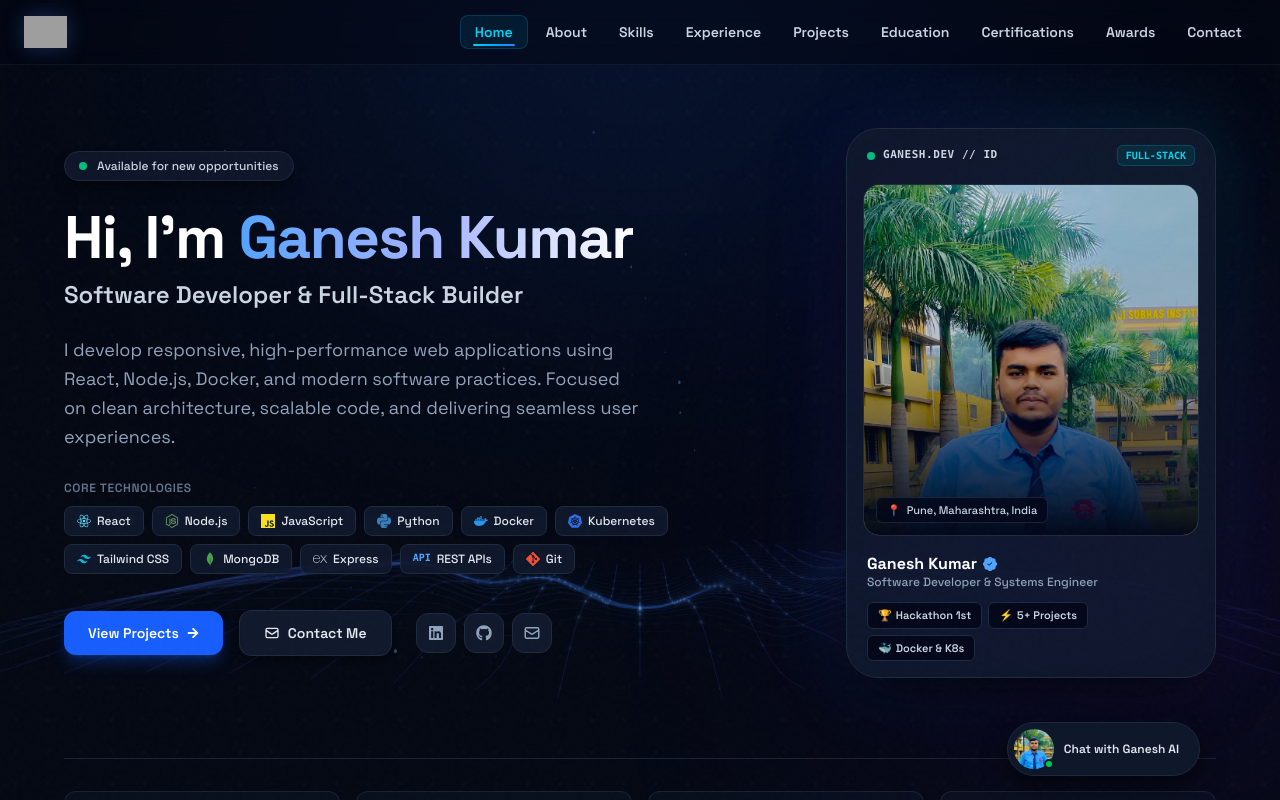
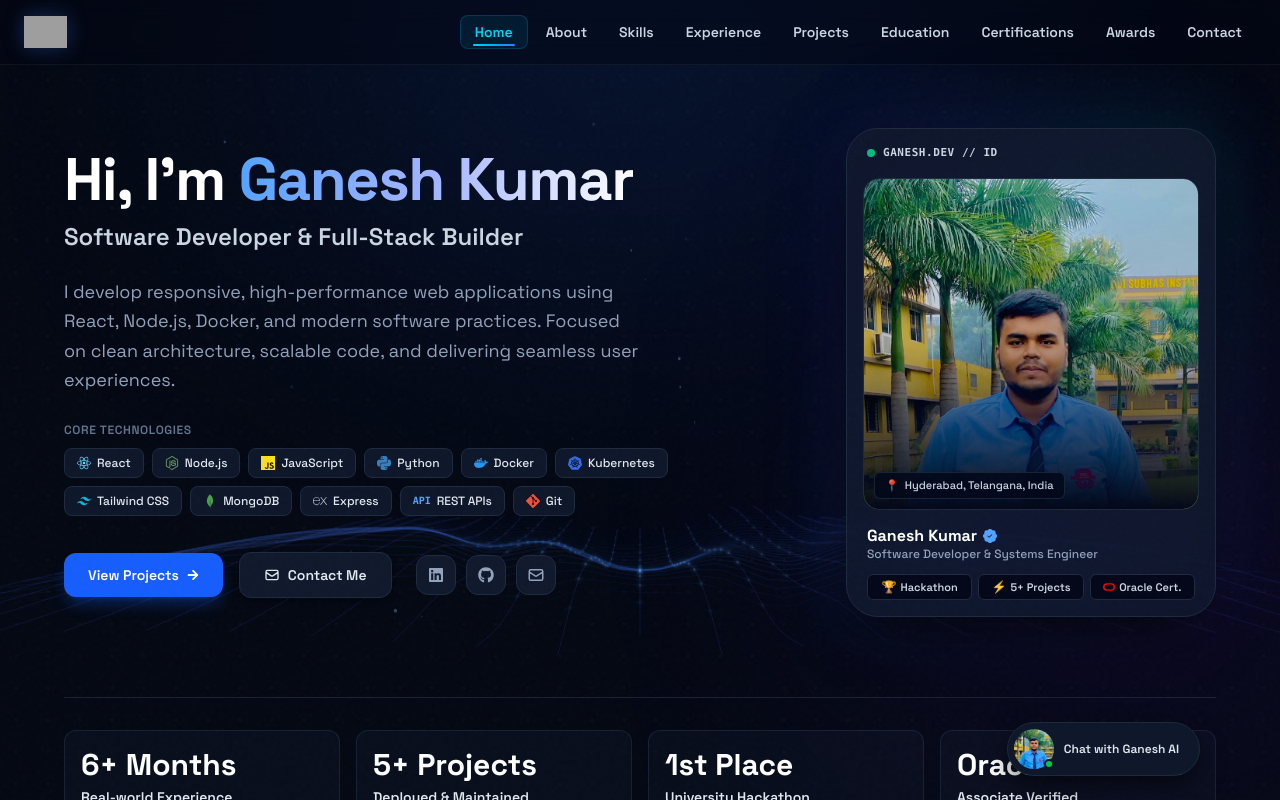
Before and after one commit to codewithganeshhh/react-portfolio, a React (Vite) app: page / in a window 1280 px wide. Shown: the top 800 px of the page. Built offline with nearby package versions, Linux system fonts and the light colour scheme; grey boxes are pictures that could not be loaded.

Commit message:
feat: add Home section component with interactive UI elements

```diff
--- a/src/components/sections/Home.jsx
+++ b/src/components/sections/Home.jsx
@@ -11,6 +11,7 @@ import {
   SiMongodb,
   SiExpress,
   SiGit,
+  SiOracle,
 } from "react-icons/si";
 import { motion } from "framer-motion";
 import { homeData } from "../../constants/home";
@@ -78,15 +79,6 @@ export const Home = () => {
             transition={{ duration: 0.5, ease: "easeOut" }}
             className="lg:col-span-7 space-y-6"
           >
-            {/* Status Pill */}
-            <div className="inline-flex items-center gap-2.5 px-3.5 py-1.5 rounded-full bg-slate-900/90 border border-slate-800 text-xs font-medium text-slate-300 shadow-lg shadow-black/40 backdrop-blur-md">
-              <span className="relative flex h-2 w-2">
-                <span className="animate-ping absolute inline-flex h-full w-full rounded-full bg-emerald-400 opacity-75" />
-                <span className="relative inline-flex rounded-full h-2 w-2 bg-emerald-500" />
-              </span>
-              <span>Available for new opportunities</span>
-            </div>
-
             {/* Main Headline */}
             <div className="space-y-2">
               <h1 className="text-4xl sm:text-6xl font-extrabold tracking-tight text-white leading-[1.1]">
@@ -105,7 +97,7 @@ export const Home = () => {
               I develop responsive, high-performance web applications using React, Node.js, Docker, and modern software practices. Focused on clean architecture, scalable code, and delivering seamless user experiences.
             </p>
 
-            {/* Core Tech Stack (Now with Docker & Kubernetes + Brand Icons) */}
+            {/* Core Tech Stack */}
             <div className="pt-1">
               <p className="text-xs font-semibold text-slate-500 uppercase tracking-wider mb-2.5">
                 Core Technologies
@@ -123,7 +115,7 @@ export const Home = () => {
               </div>
             </div>
 
-            {/* Action Buttons & Socials */}
+            {/* Action Buttons & Socials (With Real Brand Hover Colors) */}
             <div className="flex flex-wrap items-center gap-4 pt-3">
               <MagneticButton strength={0.15}>
                 <a
@@ -145,30 +137,35 @@ export const Home = () => {
                 </a>
               </MagneticButton>
 
-              {/* Social links */}
-              <div className="flex items-center gap-2 pl-2">
+              {/* Social links with Real Brand Colors on Hover */}
+              <div className="flex items-center gap-2.5 pl-2">
+                {/* LinkedIn - Real Color #0A66C2 */}
                 <a
                   href={homeData.social.linkedin}
                   target="_blank"
                   rel="noopener noreferrer"
                   aria-label="LinkedIn"
-                  className="w-10 h-10 inline-flex items-center justify-center rounded-xl bg-slate-900 border border-slate-800 text-slate-400 hover:text-white hover:border-slate-700 hover:-translate-y-0.5 transition-all"
+                  className="w-10 h-10 inline-flex items-center justify-center rounded-xl bg-slate-900 border border-slate-800 text-slate-400 hover:bg-[#0A66C2] hover:text-white hover:border-[#0A66C2] hover:shadow-[0_0_20px_rgba(10,102,194,0.5)] hover:-translate-y-1 transition-all duration-200"
                 >
                   <FaLinkedin className="text-base" />
                 </a>
+
+                {/* GitHub - Real Color Clean White on Dark */}
                 <a
                   href={homeData.social.github}
                   target="_blank"
                   rel="noopener noreferrer"
                   aria-label="GitHub"
-                  className="w-10 h-10 inline-flex items-center justify-center rounded-xl bg-slate-900 border border-slate-800 text-slate-400 hover:text-white hover:border-slate-700 hover:-translate-y-0.5 transition-all"
+                  className="w-10 h-10 inline-flex items-center justify-center rounded-xl bg-slate-900 border border-slate-800 text-slate-400 hover:bg-white hover:text-black hover:border-white hover:shadow-[0_0_20px_rgba(255,255,255,0.4)] hover:-translate-y-1 transition-all duration-200"
                 >
                   <FaGithub className="text-base" />
                 </a>
+
+                {/* Email - Real Color #EA4335 */}
                 <a
                   href={homeData.social.email}
                   aria-label="Email"
-                  className="w-10 h-10 inline-flex items-center justify-center rounded-xl bg-slate-900 border border-slate-800 text-slate-400 hover:text-white hover:border-slate-700 hover:-translate-y-0.5 transition-all"
+                  className="w-10 h-10 inline-flex items-center justify-center rounded-xl bg-slate-900 border border-slate-800 text-slate-400 hover:bg-[#EA4335] hover:text-white hover:border-[#EA4335] hover:shadow-[0_0_20px_rgba(234,67,53,0.5)] hover:-translate-y-1 transition-all duration-200"
                 >
                   <HiOutlineMail className="text-lg" />
                 </a>
@@ -194,11 +191,10 @@ export const Home = () => {
                 />
 
                 {/* 3D Depth Layer 0: Dark Glass Card Chassis */}
-                <div className="relative rounded-[2rem] border border-slate-800 bg-slate-900/90 shadow-[0_25px_60px_-15px_rgba(0,0,0,0.9)] p-4 backdrop-blur-2xl space-y-3.5">
+                <div className="relative rounded-[2rem] border border-slate-800 bg-slate-900/90 shadow-[0_25px_60px_-15px_rgba(0,0,0,0.9)] p-4 backdrop-blur-2xl space-y-3">
 
-                  {/* Card Header: Tech ID Row */}
-                  <div className="flex items-center justify-between pb-1 px-1">
-                    <div className="flex items-center gap-2">
+                  {/* Card Header: Clean Tech ID (Without Full-Stack tag) */}
+                  <div className="flex items-center gap-2 pb-1 px-1">
                     <span className="relative flex h-2 w-2">
                       <span className="animate-ping absolute inline-flex h-full w-full rounded-full bg-emerald-400 opacity-75" />
                       <span className="relative inline-flex rounded-full h-2 w-2 bg-emerald-500" />
@@ -207,12 +203,8 @@ export const Home = () => {
                       GANESH.DEV // ID
                     </span>
                   </div>
-                    <span className="text-[10px] font-mono text-cyan-400 bg-cyan-950/60 border border-cyan-800/60 px-2 py-0.5 rounded-md font-semibold">
-                      FULL-STACK
-                    </span>
-                  </div>
 
-                  {/* 3D Depth Layer 1: Framed Portrait with Seamless Dark Gradient */}
+                  {/* 3D Depth Layer 1: Framed Portrait with Higher Focal Crop */}
                   <div
                     style={{ transform: "translateZ(15px)" }}
                     className="relative rounded-2xl overflow-hidden bg-slate-950 border border-slate-800 shadow-inner group/photo"
@@ -222,21 +214,21 @@ export const Home = () => {
                       alt={homeData.image.alt}
                       width={homeData.image.width}
                       height={homeData.image.height}
-                      className="w-full h-[320px] sm:h-[350px] object-cover object-top filter brightness-[0.95] contrast-[1.04] transition-transform duration-500 group-hover/photo:scale-102"
+                      className="w-full h-[300px] sm:h-[330px] object-cover object-[50%_18%] filter brightness-[0.98] contrast-[1.04] transition-transform duration-500 group-hover/photo:scale-103"
                       loading="eager"
                       fetchPriority="high"
                     />
 
-                    {/* Smooth vignette gradient at the bottom so photo melts into dark card */}
+                    {/* Smooth bottom vignette gradient */}
                     <div
                       aria-hidden="true"
                       className="absolute inset-0 bg-gradient-to-t from-slate-950 via-slate-950/20 to-transparent pointer-events-none"
                     />
 
-                    {/* Quick location tag over image bottom */}
-                    <div className="absolute bottom-3 left-3 flex items-center gap-1.5 px-2.5 py-1 rounded-md bg-slate-950/80 border border-slate-800/80 text-[11px] font-medium text-slate-300 backdrop-blur-sm">
-                      <span className="text-blue-400">📍</span>
-                      <span>Pune, Maharashtra, India</span>
+                    {/* Location Tag: Hyderabad, Telangana, India */}
+                    <div className="absolute bottom-2.5 left-2.5 flex items-center gap-1.5 px-2.5 py-1 rounded-md bg-slate-950/85 border border-slate-800/80 text-[11px] font-medium text-slate-300 backdrop-blur-sm">
+                      <span className="text-rose-400">📍</span>
+                      <span>Hyderabad, Telangana, India</span>
                     </div>
                   </div>
 
@@ -245,7 +237,6 @@ export const Home = () => {
                     style={{ transform: "translateZ(25px)" }}
                     className="pt-1 px-1 space-y-2.5"
                   >
-                    <div className="flex items-center justify-between">
                     <div>
                       <div className="flex items-center gap-1.5">
                         <h3 className="text-base font-bold text-white leading-tight">
@@ -257,18 +248,20 @@ export const Home = () => {
                         Software Developer &amp; Systems Engineer
                       </p>
                     </div>
-                    </div>
 
-                    {/* Integrated Micro-Badges Row */}
-                    <div className="flex flex-wrap gap-1.5 pt-0.5">
-                      <span className="px-2.5 py-1 rounded-md bg-slate-950 border border-slate-800 text-[11px] font-semibold text-slate-300 flex items-center gap-1">
-                        <span className="text-amber-400">🏆</span> Hackathon 1st
+                    {/* Single-Row 3-Column Badges (Oracle Certified, Hackathon, Projects — No Overflow) */}
+                    <div className="grid grid-cols-3 gap-1.5 pt-0.5">
+                      <span className="px-1.5 py-1 rounded-md bg-slate-950 border border-slate-800 text-[10px] sm:text-[11px] font-semibold text-slate-300 flex items-center justify-center gap-1 text-center truncate">
+                        <span className="text-amber-400 text-xs shrink-0">🏆</span>
+                        <span className="truncate">Hackathon</span>
                       </span>
-                      <span className="px-2.5 py-1 rounded-md bg-slate-950 border border-slate-800 text-[11px] font-semibold text-slate-300 flex items-center gap-1">
-                        <span className="text-cyan-400">⚡</span> 5+ Projects
+                      <span className="px-1.5 py-1 rounded-md bg-slate-950 border border-slate-800 text-[10px] sm:text-[11px] font-semibold text-slate-300 flex items-center justify-center gap-1 text-center truncate">
+                        <span className="text-cyan-400 text-xs shrink-0">⚡</span>
+                        <span className="truncate">5+ Projects</span>
                       </span>
-                      <span className="px-2.5 py-1 rounded-md bg-slate-950 border border-slate-800 text-[11px] font-semibold text-slate-300 flex items-center gap-1">
-                        <span className="text-blue-400">🐳</span> Docker &amp; K8s
+                      <span className="px-1.5 py-1 rounded-md bg-slate-950 border border-slate-800 text-[10px] sm:text-[11px] font-semibold text-slate-300 flex items-center justify-center gap-1 text-center truncate">
+                        <SiOracle className="text-[#F80000] text-xs shrink-0" />
+                        <span className="truncate">Oracle Cert.</span>
                       </span>
                     </div>
                   </div>
```
Lines whose indentation alone changed are shown as unchanged.
